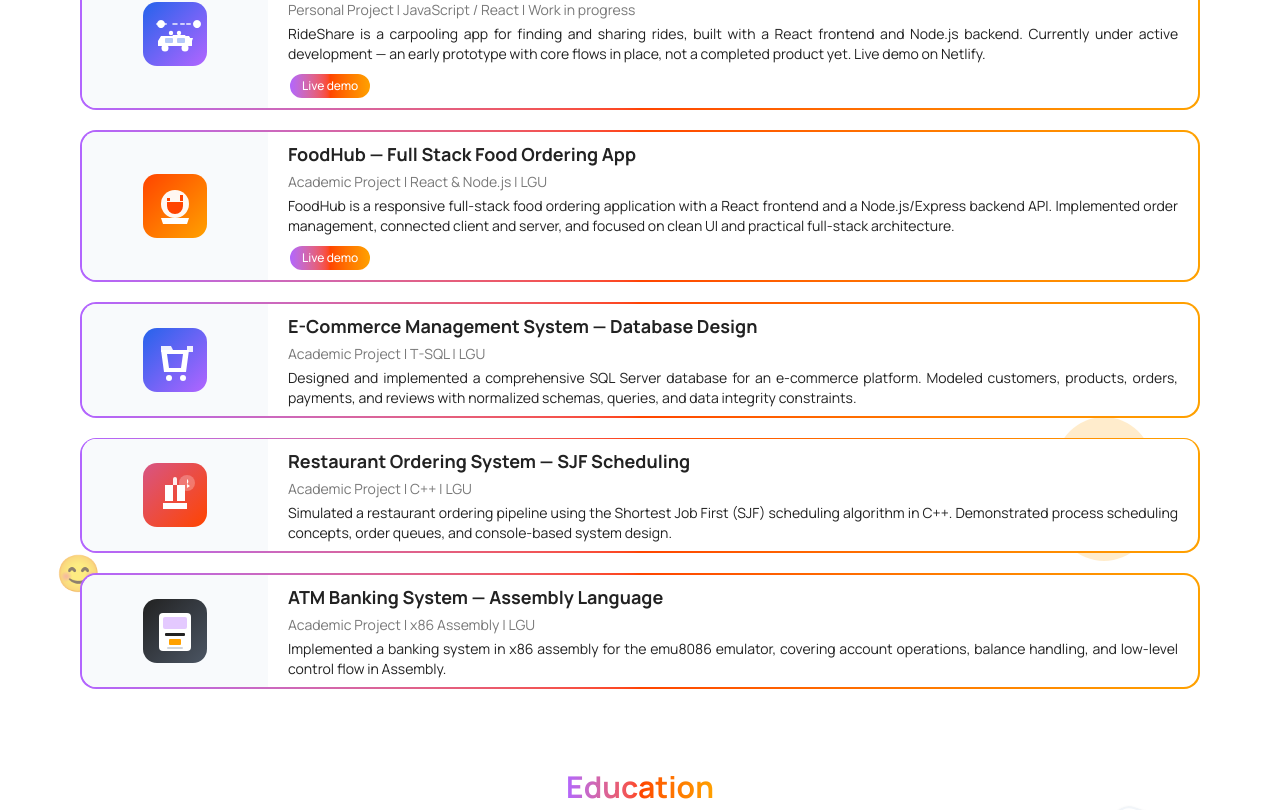
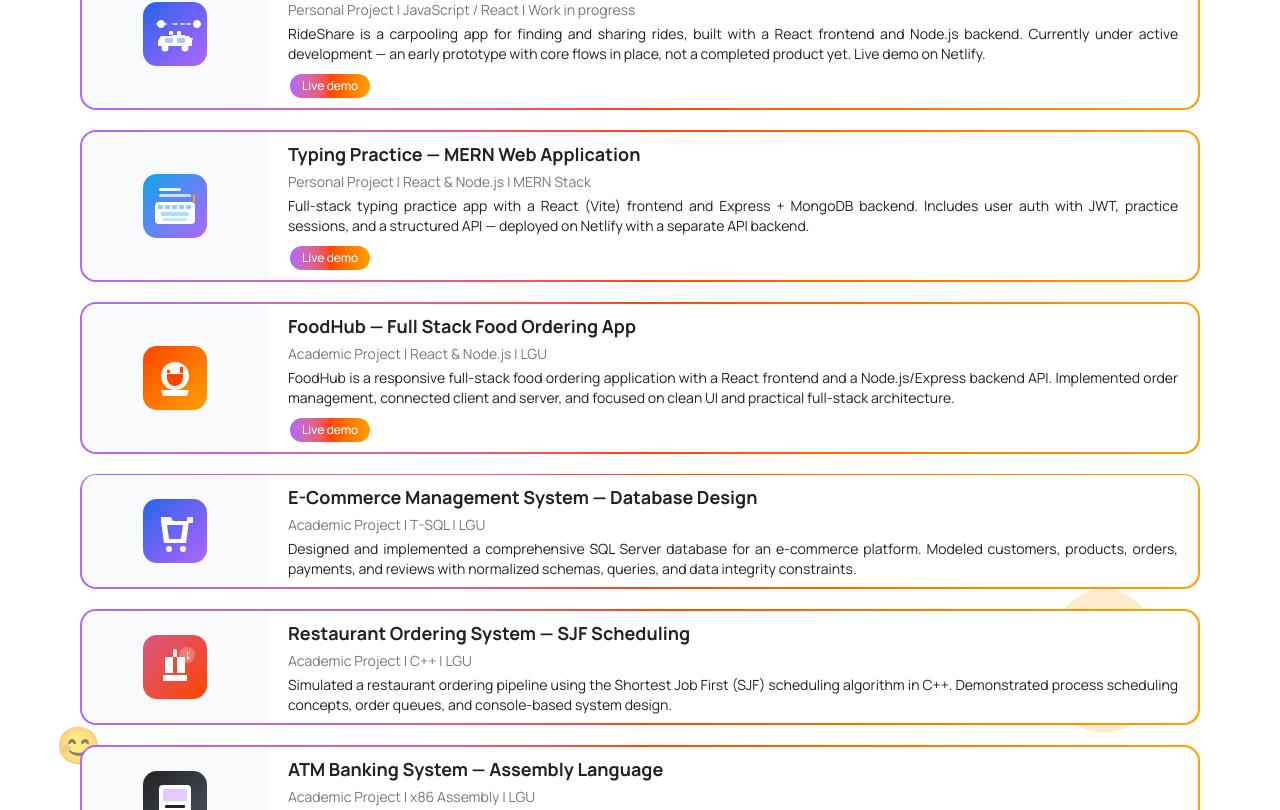
Before and after one commit to sweet-amrood/Musharib-Portfolio, a Next.js app: page / in a window 1280 px wide. Shown: the part 1730-2540 px from the top of the page. Built offline with nearby package versions, Linux system fonts and the light colour scheme; no server answers.

Commit message:
typing learning project added with live dmeo

```diff
--- a/src/data/portfolio.ts
+++ b/src/data/portfolio.ts
@@ -113,6 +113,15 @@
         demoUrl: "https://ride-pooling.netlify.app/",
       },
       {
+        image: projectIcons.typingPractice,
+        imageVariant: "logo" as const,
+        title: "Typing Practice — MERN Web Application",
+        meta: "Personal Project | React & Node.js | MERN Stack",
+        description:
+          "Full-stack typing practice app with a React (Vite) frontend and Express + MongoDB backend. Includes user auth with JWT, practice sessions, and a structured API — deployed on Netlify with a separate API backend.",
+        demoUrl: "https://typing-learning.netlify.app/",
+      },
+      {
         image: projectIcons.foodhub,
         imageVariant: "logo" as const,
         title: "FoodHub — Full Stack Food Ordering App",
@@ -191,6 +200,7 @@
     featuredRepos: [
       "Weartual-latest",
       "rideshare",
+      "typing-practice-web-app",
       "FoodHub-REACTJS",
       "E-Commerce-Management-System",
       "Restaurant-Ordering-System-SJF",
@@ -208,6 +218,12 @@
         description:
           "A carpooling web app for posting and finding shared rides (React + Node.js). Work in progress — early prototype on Netlify, not a finished product yet.",
         demoUrl: "https://ride-pooling.netlify.app/",
+      },
+      "typing-practice-web-app": {
+        displayName: "Typing Practice",
+        description:
+          "MERN stack typing practice web app — React (Vite) frontend with Express, MongoDB, and JWT auth. Practice typing with a full-stack architecture and REST API.",
+        demoUrl: "https://typing-learning.netlify.app/",
       },
       "FoodHub-REACTJS": {
         displayName: "FoodHub",
@@ -235,7 +251,7 @@
         text: "My projects on ",
         bold: "GitHub (@sweet-amrood)",
         suffix:
-          " include RideShare (carpooling, work in progress), FoodHub (full-stack food ordering), Weartual western virtual try on app, an e-commerce database in T-SQL, a restaurant scheduler in C++, and an ATM system in Assembly.",
+          " include Typing Practice (MERN), RideShare (carpooling, work in progress), FoodHub (full-stack food ordering), Weartual western virtual try on app, an e-commerce database in T-SQL, a restaurant scheduler in C++, and an ATM system in Assembly.",
       },
       {
         text: "I'm passionate, curious, and always learning — open to internships, junior developer roles, and remote opportunities.",
--- a/src/lib/project-icons.ts
+++ b/src/lib/project-icons.ts
@@ -3,6 +3,7 @@
   weartual: "/icons/projects/weartual.svg",
   foodhub: "/icons/projects/foodhub.svg",
   rideshare: "/icons/projects/rideshare.svg",
+  typingPractice: "/icons/projects/typing-practice.svg",
   ecommerce: "/icons/projects/ecommerce.svg",
   restaurant: "/icons/projects/restaurant.svg",
   atm: "/icons/projects/atm.svg",
@@ -12,6 +13,7 @@
   "Weartual-latest": projectIcons.weartual,
   "FoodHub-REACTJS": projectIcons.foodhub,
   rideshare: projectIcons.rideshare,
+  "typing-practice-web-app": projectIcons.typingPractice,
   "E-Commerce-Management-System": projectIcons.ecommerce,
   "Restaurant-Ordering-System-SJF": projectIcons.restaurant,
   "ATM-Banking-System-Project-Assembly-Language": projectIcons.atm,
@@ -21,6 +23,7 @@
   Weartual: projectIcons.weartual,
   FoodHub: projectIcons.foodhub,
   RideShare: projectIcons.rideshare,
+  "Typing Practice": projectIcons.typingPractice,
   "E-Commerce-Management-System": projectIcons.ecommerce,
   "Restaurant-Ordering-System-SJF": projectIcons.restaurant,
   "ATM-Banking-System-Project-Assembly-Language": projectIcons.atm,
```
Also changed, not shown: public/icons/projects/typing-practice.svg (added).
